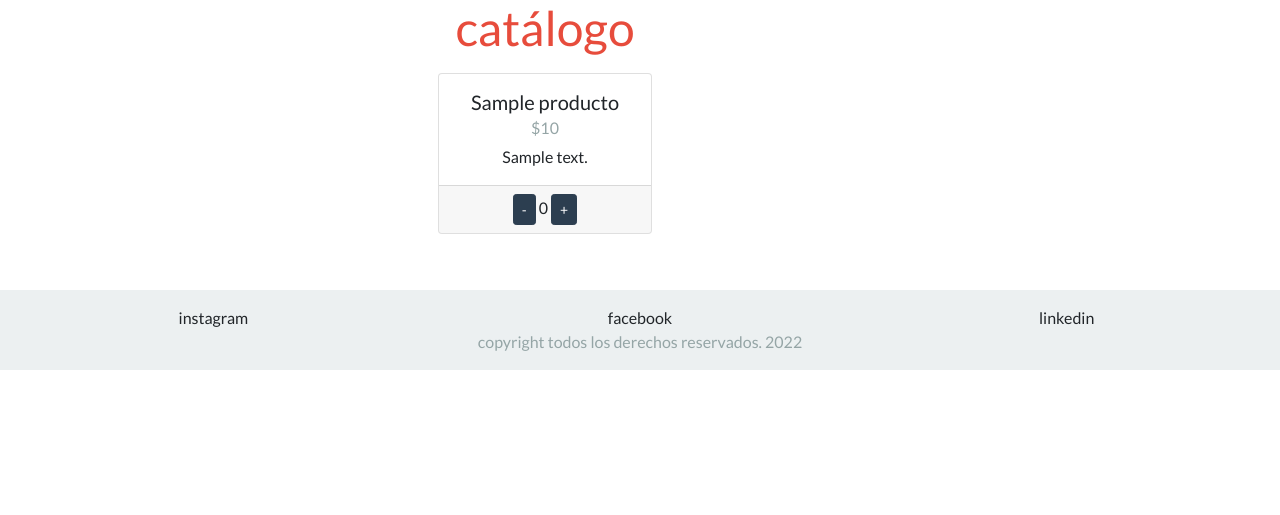
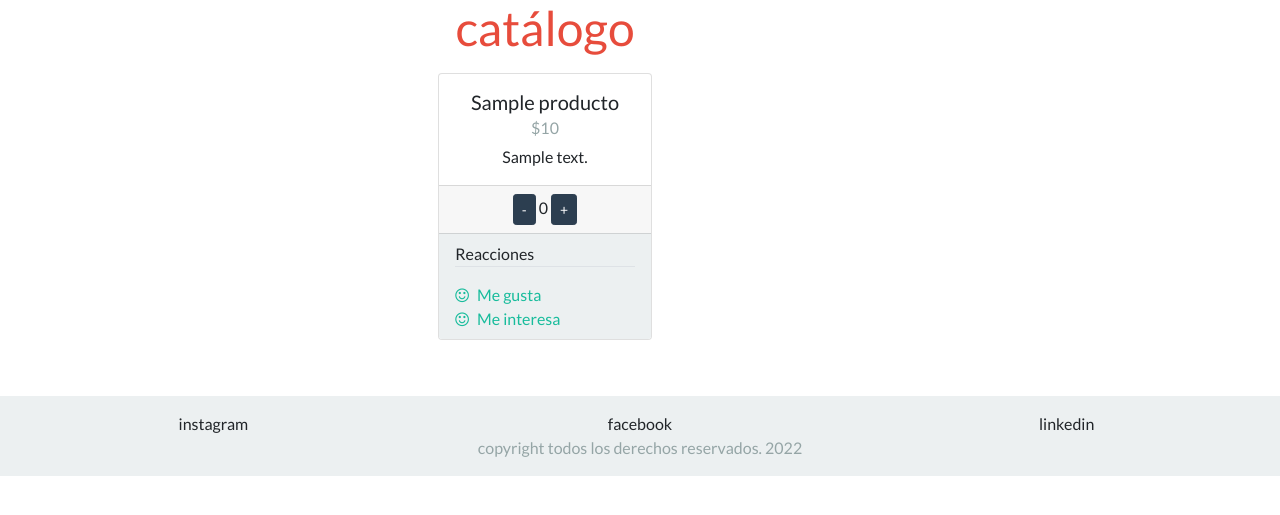
Before and after one commit to jcsdelaico/carrito, a PHP site: page / in a window 1280 px wide. Shown: the part 103-618 px from the top of the page. Run offline with PHP 8.4, Linux system fonts and the light colour scheme; tables that the repository leaves empty or names only in its code hold one stand-in row (values such as "Sample post").

Commit message:
carrito => reacciones

```diff
--- a/index.php
+++ b/index.php
@@ -42,6 +42,7 @@
         <title><?= $titulo_carrito; ?></title>
         <meta name="description" content="carrito de compras">
         <meta name="viewport" content="width=device-width, initial-scale=1">
+        <link href="//maxcdn.bootstrapcdn.com/font-awesome/4.7.0/css/font-awesome.min.css" rel="stylesheet">
         <link rel="stylesheet" href="/res/css/bootstrap.min.css">
         <link rel="stylesheet" href="/res/css/estilos.css">
     </head>
@@ -135,6 +136,11 @@
                                             <span id="cantidad_<?= $k; ?>">0</span>
                                             <button data-id_boton="<?= $k; ?>" class="btn btn-sm btn-primary btn_sumar">+</button>
                                         </div>
+                                        <div class="card-footer bg-light text-start">
+                                            <p class="border-bottom">Reacciones</p>
+                                            <p class="py-0 my-0"><a class="my-0 display-block icono-reaccion"><i class="fa fa-smile-o me-2"></i>Me gusta</a></p>
+                                            <p class="py-0 my-0"><a class="my-0 display-block icono-reaccion"><i class="fa fa-smile-o me-2"></i>Me interesa</a></p>
+                                        </div>
                                     </div>
                                     <!-- /producto -->
                                 </div>
--- a/res/css/estilos.css
+++ b/res/css/estilos.css
@@ -1 +1,9 @@
 .div-totales{display: none;}
+
+.icono-reaccion{
+    text-decoration: none;
+}
+.icono-reaccion:hover{
+    cursor: pointer;
+    transform: scale(1.2);
+}
```
Lines whose indentation alone changed are shown as unchanged.
